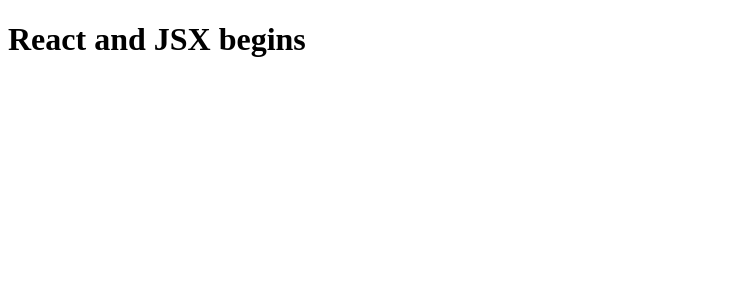
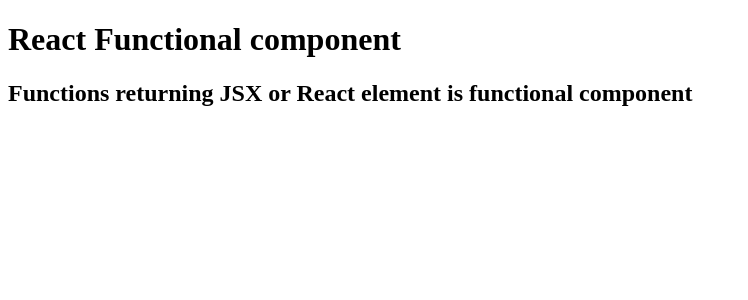
Before and after one commit to shalini081996/React, a React (Vite) app: page / in a window 1280 px wide. Shown: the top 300 px of the page, without its empty margins (0-748 px from the left). Built offline with nearby package versions, Linux system fonts and the light colour scheme.

Commit message:
Functional components and component composition concept.

```diff
--- a/App.js
+++ b/App.js
@@ -1,8 +1,15 @@
 import React from "react";
 import ReactDOM from "react-dom/client";
 
+//React component
 const root = ReactDOM.createRoot(document.getElementById("root"));
-// JSX - HTML or XML like syntax
-const jsxHeading = <h1 id="heading-jsx" className="heading">React and JSX begins</h1>;
+const Title = () => (<h1 className="title">React Functional component</h1>);
+// component composition
+const HeadingComponent = () => (
+    <div className="container">
+        <Title />
+        <h2 className="heading">Functions returning JSX or React element is functional component</h2>
+    </div>
+);
 
-root.render(jsxHeading);
+root.render(<HeadingComponent />);
```
